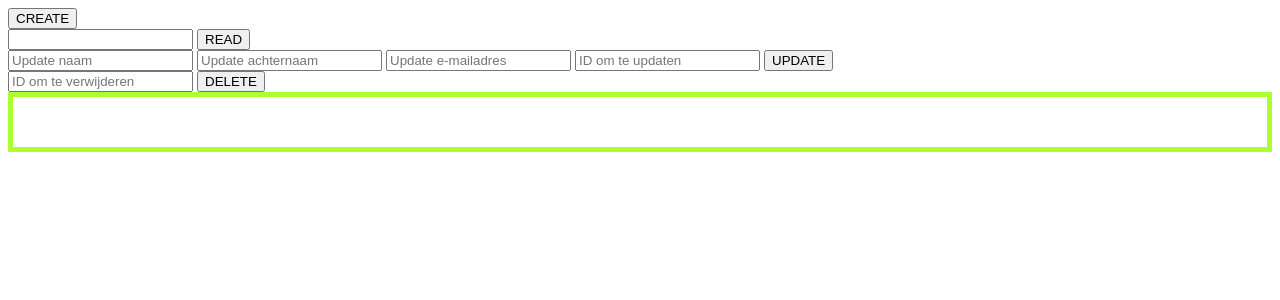
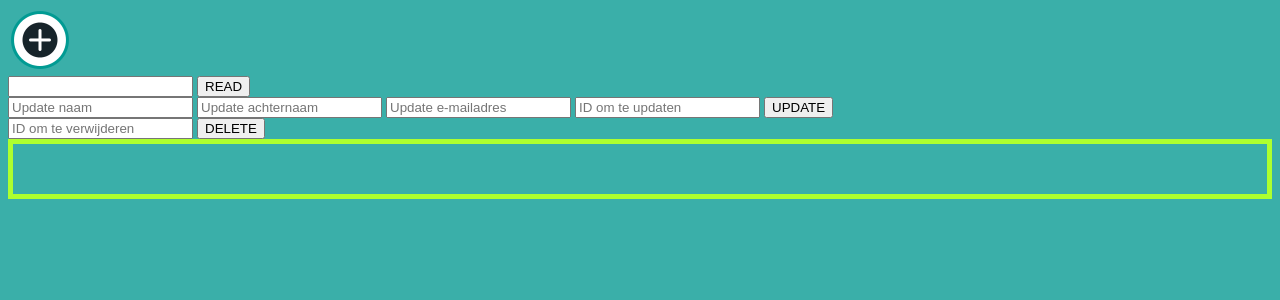
Before and after one commit to IvoJongmans/ContactCards, a PHP site: page /handling.html in a window 1280 px wide. Shown: the top 300 px of the page. Run offline with PHP 8.4, Linux system fonts and the light colour scheme; data that the repository does not hold is empty.

Commit message:
added picture to create new element

```diff
--- a/handling.html
+++ b/handling.html
@@ -5,6 +5,7 @@
     <meta name="viewport" content="width=device-width, initial-scale=1.0">
     <meta http-equiv="X-UA-Compatible" content="ie=edge">
     <link rel="shortcut icon" href="">
+    <link href="https://fonts.googleapis.com/css?family=Roboto:700&display=swap" rel="stylesheet">
     <link rel="stylesheet" type="text/css" href="main.css">
     <script src="https://ajax.googleapis.com/ajax/libs/jquery/3.3.1/jquery.min.js"></script>
     <title>Document</title>
@@ -96,7 +97,7 @@
     </script>
 </head>
 <body>
-        <button id="create">CREATE</button>
+        <button id="create" class="createbutton"><img src="createicon.png" alt="plusicon"></button>
 
         <div class="flexcontainer">
 
--- a/main.css
+++ b/main.css
@@ -1,3 +1,16 @@
+body {
+    background-color: #3AAFA9;
+}
+
+.createbutton {
+    background: none;
+	color: inherit;
+	border: none;
+	padding: 0;
+	font: inherit;
+	cursor: pointer;
+	outline: inherit;
+}
 #succes {
     height: 50px;
     border: 5px solid greenyellow;
@@ -7,10 +20,19 @@
     display: flex;
     flex-direction: row;
     flex-wrap: wrap;
-    justify-content: space-evenly;
+    justify-content: flex-start;
 }
 
 div[class^="index"] {
     padding: 25px;
-    border: 25px solid black;
+    border: 3px solid #019B93;
+    border-radius: 25px;
+    height: 125px;
+    width: 250px;
+    margin-left: 10px;
+    margin-top: 10px;
+    color: white;
+    font-family: 'Roboto', sans-serif;
+    font-weight: bolder;
+
 }
```
Also changed, not shown: createicon.png (added), deleteicon.png (added), icons8-plus-64.png (deleted).
